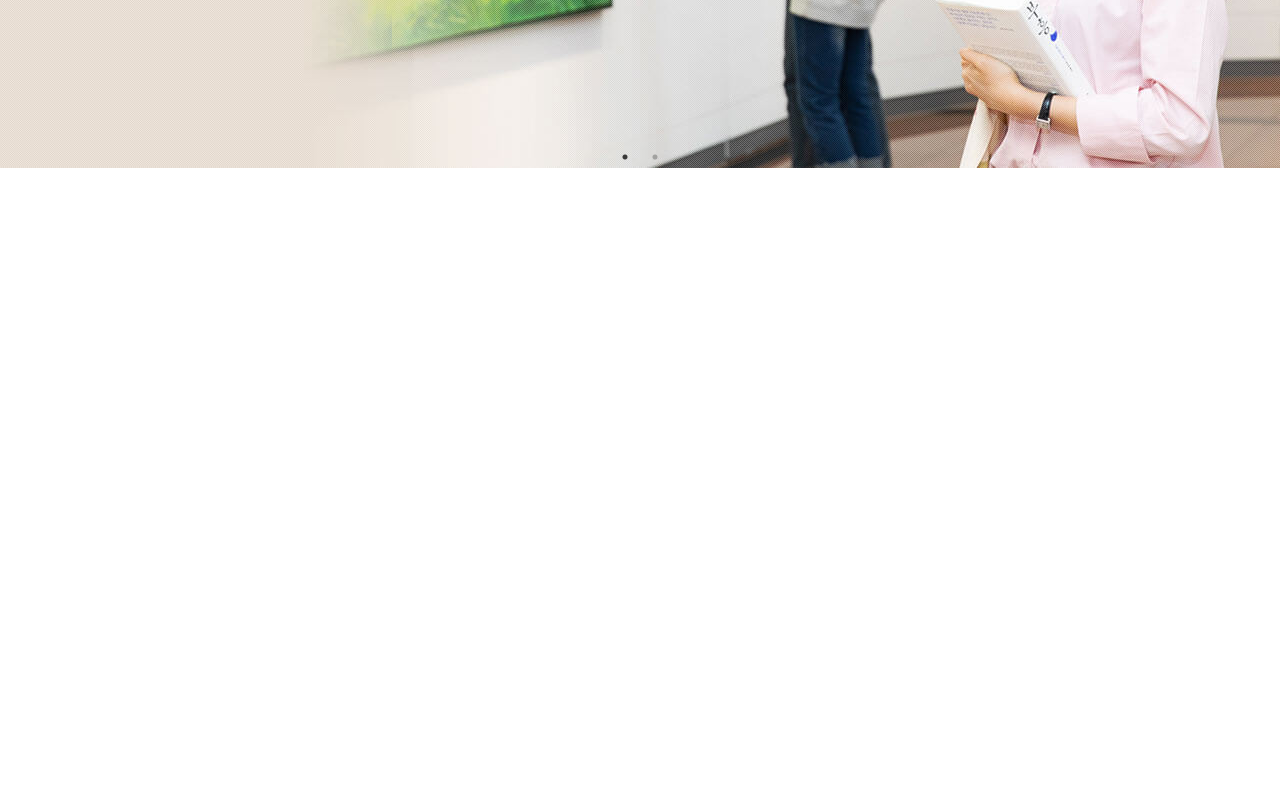
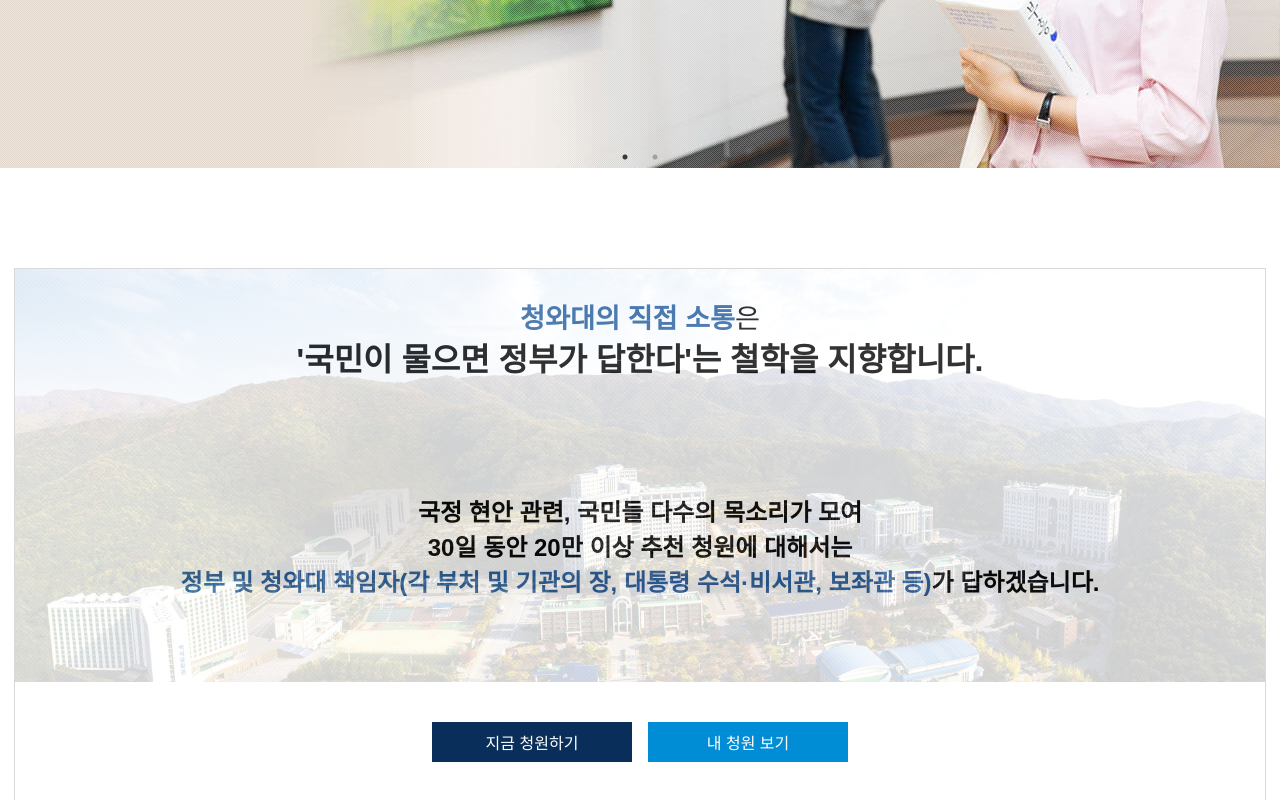
Before and after one commit to JhsK/toyPr-next, a Next.js app in the folder front/: page / in a window 1280 px wide. Shown: the part 558-1358 px from the top of the page. Before the commit the page ends 800 px from the top, so only its background shows below. Built offline with nearby package versions, Linux system fonts and the light colour scheme.

Commit message:
[feat] card component 작성

```diff
--- /dev/null
+++ b/front/src/components/begin/Card.tsx
@@ -0,0 +1,126 @@
+import React from 'react';
+import styled from 'styled-components';
+import { colorTheme } from '../../theme';
+
+import CardBg from '../../../public/main_v_3_bu_final.jpg';
+
+const Continaer = styled.div`
+  display: flex;
+  flex-direction: column;
+  align-items: center;
+  margin-top: 5rem;
+  padding: 1rem 0;
+`;
+
+const CardContainer = styled.div`
+  width: 1250px;
+  height: 550px;
+  border: 1px solid #d9d9d9;
+  text-align: center;
+
+  .cardBg {
+    height: 75%;
+    position: relative;
+    text-align: center;
+  }
+
+  .cardBg::before {
+    content: '';
+    opacity: 0.2;
+    background-image: url(${CardBg.src});
+    background-repeat: no-repeat;
+    background-position: center;
+    background-size: cover;
+    position: absolute;
+    top: 0px;
+    left: 0px;
+    right: 0px;
+    bottom: 0px;
+  }
+
+  .cardFontTop {
+    padding: 2rem 0 3rem 0;
+    line-height: 2.3rem;
+
+    .fontDarkBlue {
+      color: ${colorTheme.DARK_BLUE};
+      font-size: 1.7rem;
+      font-weight: bold;
+    }
+    .font {
+      font-size: 1.7rem;
+    }
+    .fontLarge {
+      font-size: 2rem;
+      font-weight: bold;
+    }
+  }
+
+  .cardFontBottom {
+    padding: 4rem 0 0 0;
+    line-height: 2rem;
+
+    .font {
+      font-size: 1.5rem;
+      font-weight: bold;
+    }
+
+    .fontDarkBlue {
+      color: ${colorTheme.DARK_BLUE};
+      font-size: 1.5rem;
+      font-weight: bold;
+    }
+  }
+`;
+
+const Button = styled.button`
+  width: 200px;
+  height: 40px;
+  border: none;
+  font-size: 1rem;
+  margin: 2.5rem 0.5rem 0 0.5rem;
+  cursor: pointer;
+
+  background-color: ${props => props.color};
+  color: #fff;
+`;
+
+const Card = () => {
+  return (
+    <>
+      <Continaer>
+        <CardContainer>
+          <div className="cardBg">
+            <div className="cardFontTop">
+              <span className="fontDarkBlue">청와대의 직접 소통</span>
+              <span className="font">은</span>
+              <br />
+              <span className="fontLarge">
+                &apos;국민이 물으면 정부가 답한다&apos;는 철학을 지향합니다.
+              </span>
+            </div>
+            <div className="cardFontBottom">
+              <span className="font">
+                국정 현안 관련, 국민들 다수의 목소리가 모여
+              </span>
+              <br />
+              <span className="font">
+                30일 동안 20만 이상 추천 청원에 대해서는
+              </span>
+              <br />
+              <span className="fontDarkBlue">
+                정부 및 청와대 책임자(각 부처 및 기관의 장, 대통령 수석·비서관,
+                보좌관 등)
+              </span>
+              <span className="font">가 답하겠습니다.</span>
+            </div>
+          </div>
+          <Button color={colorTheme.BTN_NAVY}>지금 청원하기</Button>
+          <Button color={colorTheme.MID_BLUE}>내 청원 보기</Button>
+        </CardContainer>
+      </Continaer>
+    </>
+  );
+};
+
+export default Card;
--- a/front/src/pages/index.tsx
+++ b/front/src/pages/index.tsx
@@ -1,12 +1,14 @@
 import React from 'react';
 import Menu from '../components/header/Menu';
 import Slick from '../components/begin/Slick';
+import Card from '../components/begin/Card';
 
 const Home = () => {
   return (
     <>
       <Menu />
       <Slick />
+      <Card />
     </>
   );
 };
--- a/front/tsconfig.json
+++ b/front/tsconfig.json
@@ -4,7 +4,7 @@
     "target": "ES5",
     "moduleResolution": "Node", // Promise 관련 옵션
     "lib": [
-      "ES2015",
+      "dom",
       "esnext",
       "DOM.Iterable"
     ],
```
Also changed, not shown: front/public/main_v_3_bu_final.jpg (added).
